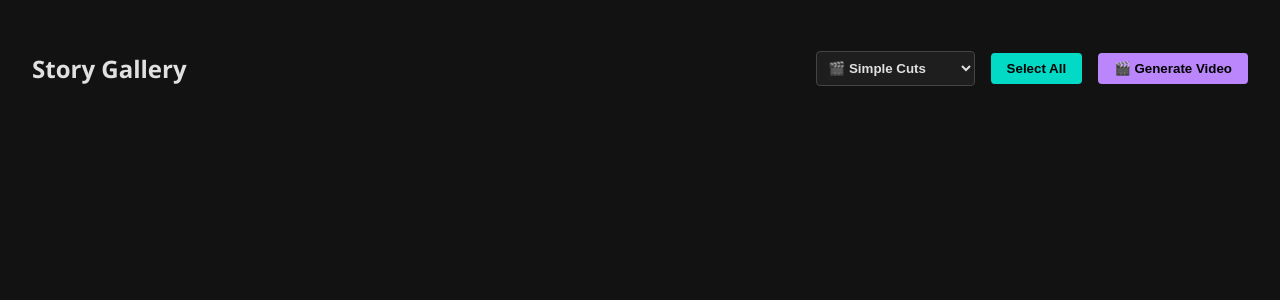
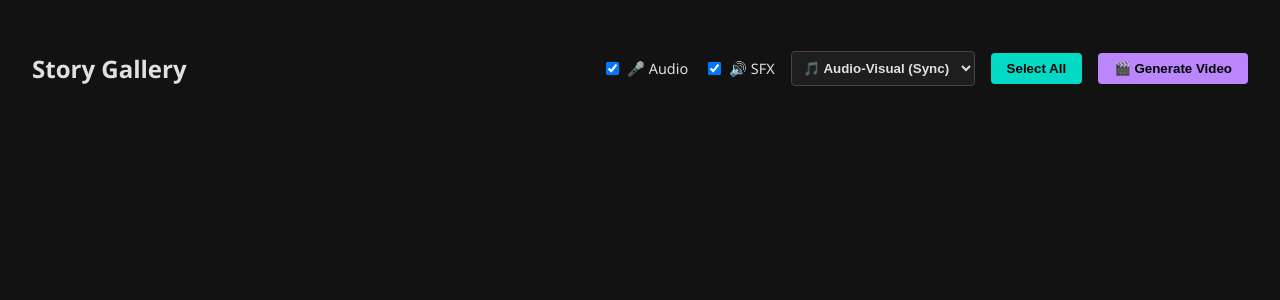
Before and after one commit to chromedot/zoetrope, a FastAPI app: template studio/templates/gallery.html in a window 1280 px wide. Shown: the part 65-365 px from the top of the page. Run offline with FastAPI, Linux system fonts and the light colour scheme; the template is opened without the code that fills it, so the values that code supplies are empty; parts of the project's set-up code (start-up, migrations or seed data) failed here and were passed over.

Commit message:
feat(ui): Add Audio/SFX checkboxes and sync options to Gallery

```diff
--- a/studio/app.py
+++ b/studio/app.py
@@ -365,7 +365,7 @@ async def generate_video(request: VideoRequest, background_tasks: BackgroundTask
     sfx_files = request.sfx_files
 
     # Auto-fetch audio if not provided
-    if (not audio_files or not sfx_files) and request.files:
+    if (audio_files is None or sfx_files is None) and request.files:
         try:
             safe_story_name = os.path.basename(request.story_name)
             story_path = os.path.join(BASE_DIR, "data", "stories", f"{safe_story_name}.story")
--- a/studio/templates/gallery.html
+++ b/studio/templates/gallery.html
@@ -56,8 +56,15 @@
 <div style="display: flex; justify-content: space-between; align-items: center; margin-bottom: 2rem;">
     <h2>Story Gallery</h2>
     <div style="display: flex; gap: 1rem; align-items: center;">
+        <label style="display: flex; align-items: center; gap: 5px; font-size: 0.9rem; cursor: pointer;" title="Include narration from scenes">
+            <input type="checkbox" id="include-audio-chk" checked> 🎤 Audio
+        </label>
+        <label style="display: flex; align-items: center; gap: 5px; font-size: 0.9rem; cursor: pointer;" title="Include sound effects from scenes">
+            <input type="checkbox" id="include-sfx-chk" checked> 🔊 SFX
+        </label>
         <select id="transition-select" style="background: var(--card-bg); color: var(--text-color); border: 1px solid #444; padding: 0.5rem; border-radius: 4px; font-weight: bold;">
             <option value="none">🎬 Simple Cuts</option>
+            <option value="audio_mixed" selected>🎵 Audio-Visual (Sync)</option>
             <option value="crossfade">✨ Crossfade</option>
             <option value="ai_morph">🧠 AI Morph (Stub)</option>
         </select>
@@ -111,9 +118,10 @@
         }
 
         const storyName = window.location.pathname.includes('geronimo') ? 'geronimo' : 'geronimo'; // Hardcoded for now as per app.py default
-        // Actually, we should ideally get story name from context, but app.py currently only supports one.
 
         const transition = document.getElementById('transition-select').value;
+        const includeAudio = document.getElementById('include-audio-chk').checked;
+        const includeSFX = document.getElementById('include-sfx-chk').checked;
 
         if (!confirm(`Generate a ${transition} video from ${files.length} scenes?`)) return;
 
@@ -125,7 +133,9 @@
                     story_name: 'geronimo',
                     files: files,
                     transition: transition,
-                    duration: 2.0
+                    duration: 2.0,
+                    audio_files: includeAudio ? null : [],
+                    sfx_files: includeSFX ? null : []
                 })
             });
             const data = await response.json();
```
Also changed, not shown: tests-studio/test_av_api.py (+19 -0 lines).
